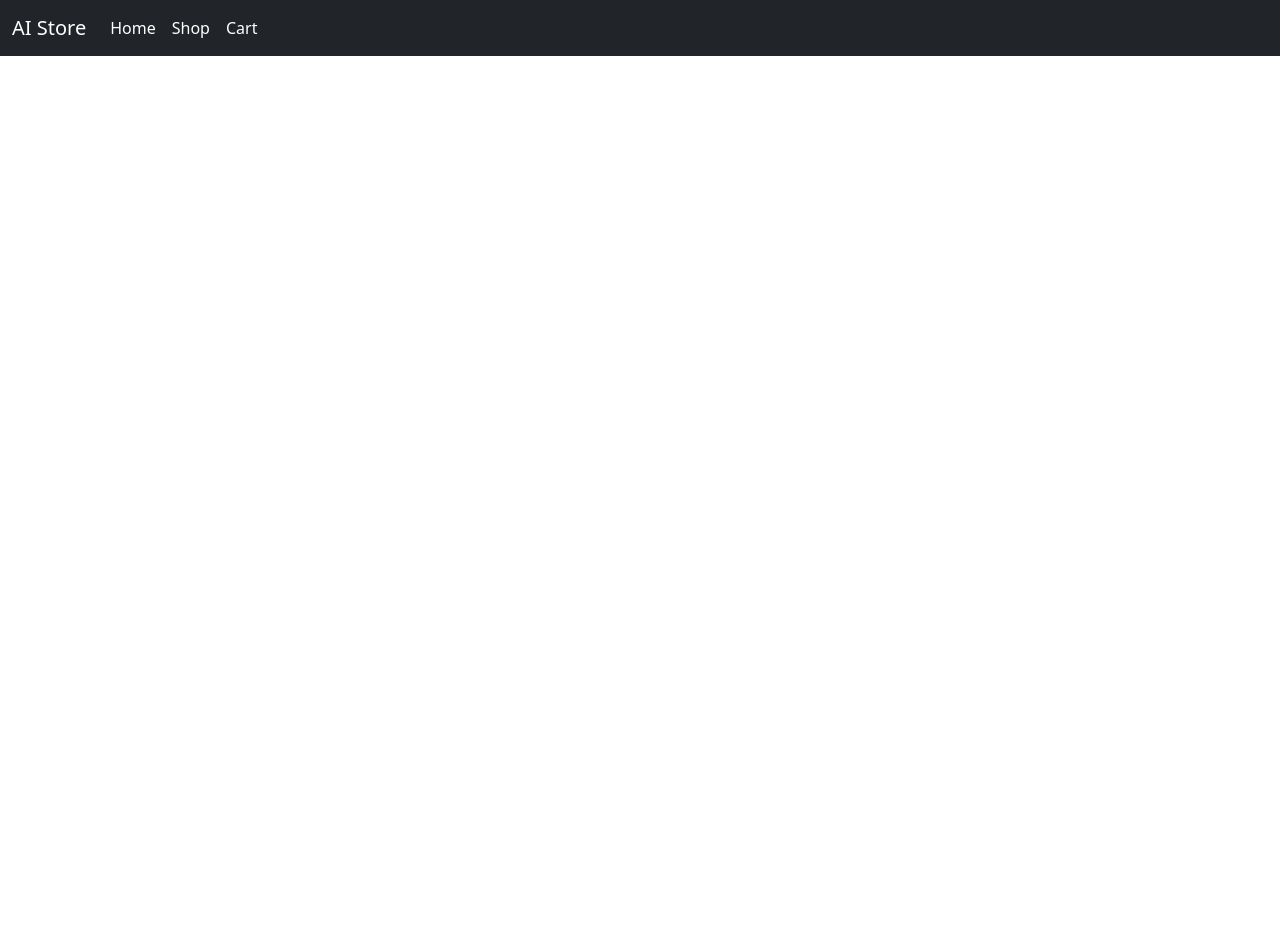
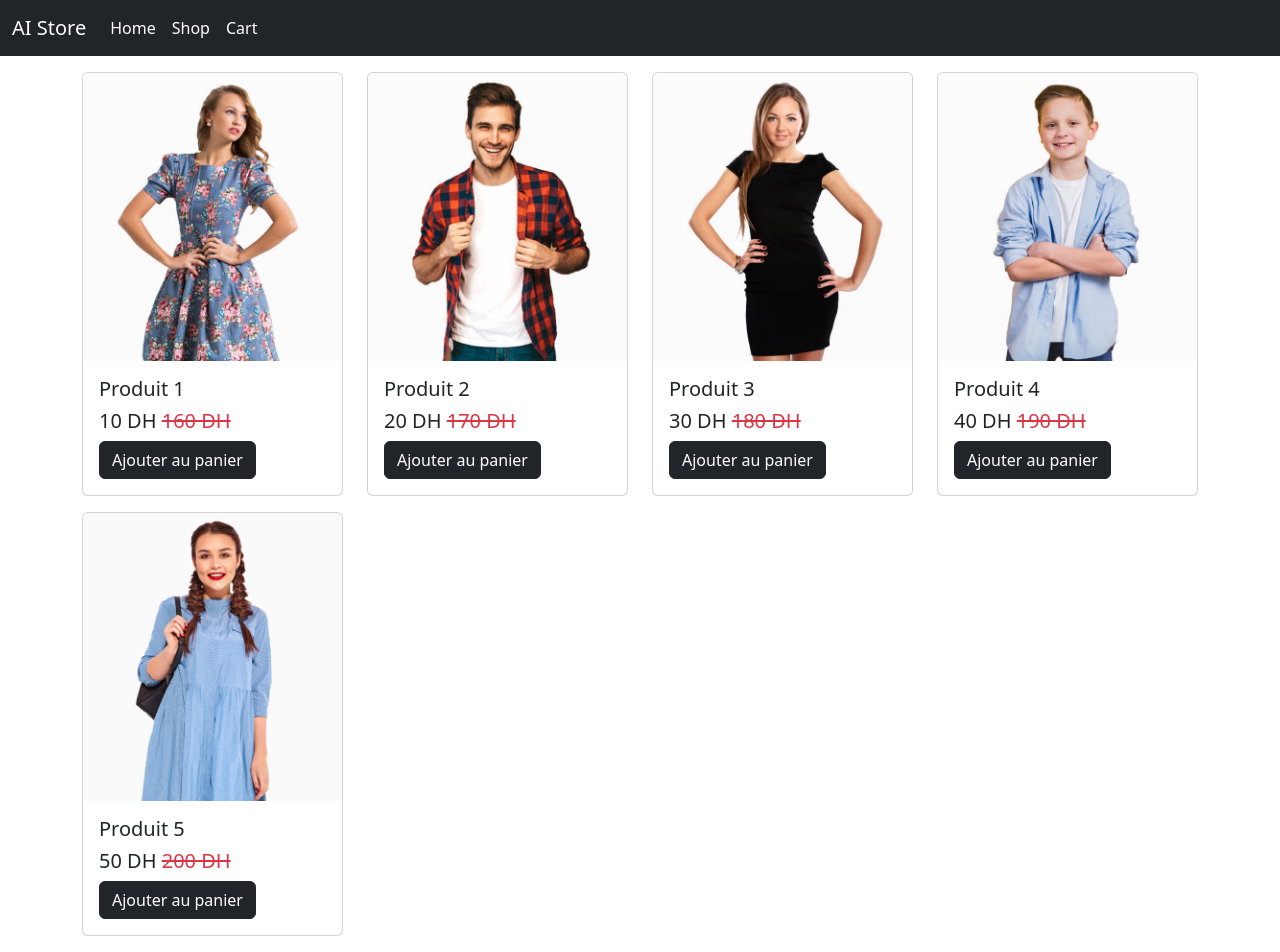
Before and after one commit to IMADWRGH/AI_Store, an Angular app: page /shop in a window 1280 px wide. Before the commit the page ends 800 px from the top, so only its background shows below. Built offline with nearby package versions, Linux system fonts and the light colour scheme.

Commit message:
add array  products

```diff
--- a/src/app/pages/shop/shop.component.ts
+++ b/src/app/pages/shop/shop.component.ts
@@ -6,5 +6,12 @@ import { Component } from '@angular/core';
   styleUrls: ['./shop.component.css']
 })
 export class ShopComponent {
+  products: any = [
+    { id: 1, name: 'Produit 1', description: 'Description produit 1', price: 10 },
+    { id: 2, name: 'Produit 2', description: 'Description produit 2', price: 20 },
+    { id: 3, name: 'Produit 3', description: 'Description produit 3', price: 30 },
+    { id: 4, name: 'Produit 4', description: 'Description produit 4', price: 40 },
+    { id: 5, name: 'Produit 5', description: 'Description produit 5', price: 50 },
+  ];
 
 }
```
